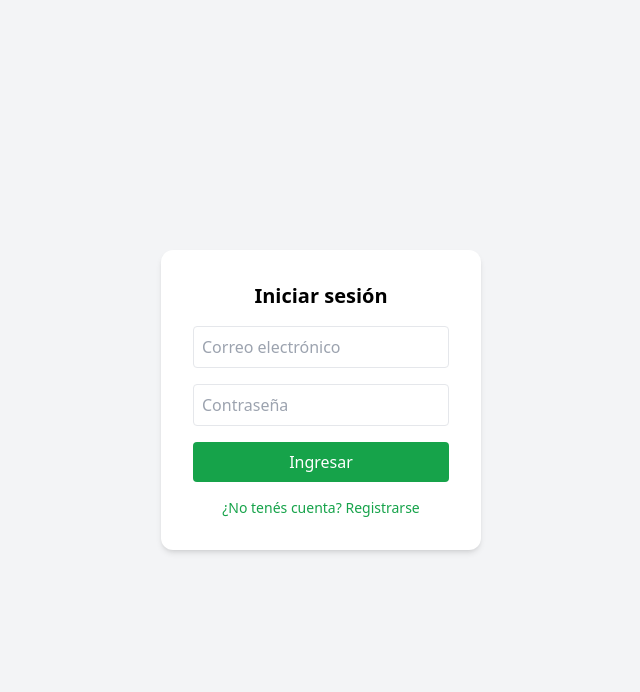
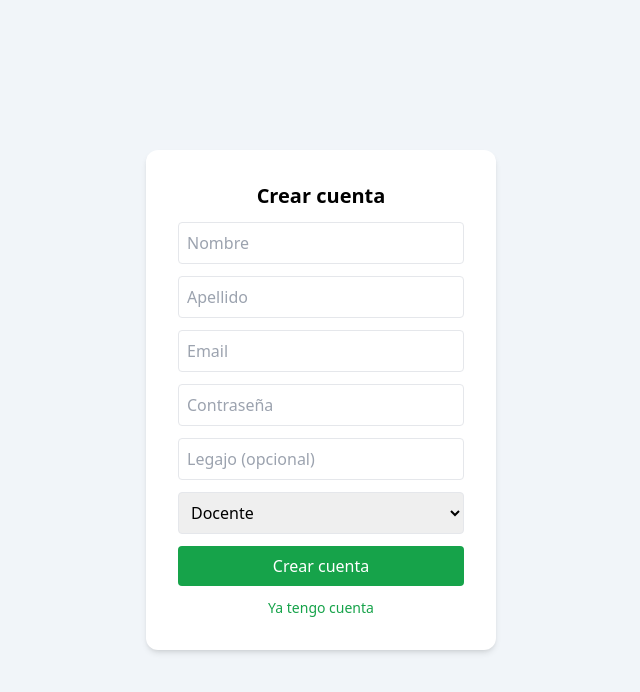
Before and after one commit to DesApp-2026c1-Grupo-2/Frontend, a React app: page /logIn in a window 1280 px wide. Both pictures are taken after a click on the button "¿No tenés cuenta? Registrarse". Shown: the top 692 px of the page, without its empty margins (319-959 px from the left). Built offline with nearby package versions, Linux system fonts and the light colour scheme; the HTML template or start-up script is replaced by a standard one.

Commit message:
Agrega formulario de registro con validaciones

```diff
--- /dev/null
+++ b/src/components/RegistroForm.jsx
@@ -0,0 +1,220 @@
+import { useState } from "react";
+import api from "../api/axios";
+
+function RegistroForm({ onVolverLogin }) {
+  const [form, setForm] = useState({
+    nombre: "",
+    apellido: "",
+    email: "",
+    password: "",
+    legajo: "",
+    rol: "DOCENTE",
+  });
+
+  const [error, setError] = useState("");
+  const [success, setSuccess] = useState("");
+  const [errores, setErrores] = useState({});
+
+  const validarFormulario = () => {
+    const nuevosErrores = {};
+
+    if (!form.nombre.trim()) {
+        nuevosErrores.nombre = "El nombre es obligatorio";
+    }
+
+    if (!form.apellido.trim()) {
+        nuevosErrores.apellido = "El apellido es obligatorio";
+    }
+
+    if (!form.email.trim()) {
+        nuevosErrores.email = "El email es obligatorio";
+    } else if (!/\S+@\S+\.\S+/.test(form.email)) {
+        nuevosErrores.email = "Ingresá un email válido";
+    }
+
+    if (!form.password.trim()) {
+        nuevosErrores.password = "La contraseña es obligatoria";
+    }
+
+    setErrores(nuevosErrores);
+
+    return Object.keys(nuevosErrores).length === 0;
+    };
+
+  const handleChange = (e) => {
+    const { name, value } = e.target;
+
+    setForm({
+        ...form,
+        [name]: value,
+    });
+
+    setErrores((prev) => ({
+        ...prev,
+        [name]: "",
+    }));
+    };
+
+  const handleSubmit = async (e) => {
+    e.preventDefault();
+
+    if (!validarFormulario()) {
+        return;
+    }
+
+    setError("");
+    setSuccess("");
+
+    try {
+      await api.post("/usuarios", form);
+
+      setSuccess("Usuario creado correctamente");
+
+        setForm({
+        nombre: "",
+        apellido: "",
+        email: "",
+        password: "",
+        legajo: "",
+        rol: "DOCENTE",
+        });
+
+        setErrores({});
+
+    } catch (err) {
+        setError(
+        err.response?.data?.message ||
+        "Error al crear usuario"
+        );
+    }
+    };
+
+  return (
+    <form
+      onSubmit={handleSubmit}
+      className="bg-white p-8 rounded-xl shadow-md w-[350px] flex flex-col gap-3"
+    >
+      <h2 className="text-xl font-bold text-center">
+        Crear cuenta
+      </h2>
+
+      {error && (
+        <div className="bg-red-100 text-red-700 p-2 rounded text-sm">
+          {error}
+        </div>
+      )}
+
+      {success && (
+        <div className="bg-green-100 text-green-700 p-2 rounded text-sm">
+          {success}
+        </div>
+      )}
+
+      <input
+        name="nombre"
+        placeholder="Nombre"
+        value={form.nombre}
+        onChange={handleChange}
+        className={`border p-2 rounded ${
+            errores.nombre ? "border-red-500" : ""
+        }`}
+      />
+
+      {errores.nombre && (
+        <p className="text-red-500 text-xs">
+            {errores.nombre}
+        </p>
+        )}
+
+      <input
+        name="apellido"
+        placeholder="Apellido"
+        value={form.apellido}
+        onChange={handleChange}
+        className={`border p-2 rounded ${
+            errores.apellido ? "border-red-500" : ""
+        }`}
+      />
+
+      {errores.apellido && (
+        <p className="text-red-500 text-xs">
+          {errores.apellido}
+        </p>
+      )}
+
+      <input
+        name="email"
+        type="email"
+        placeholder="Email"
+        value={form.email}
+        onChange={handleChange}
+        className={`border p-2 rounded ${
+            errores.email ? "border-red-500" : ""
+        }`}
+      />
+
+      {errores.email && (
+        <p className="text-red-500 text-xs">
+          {errores.email}
+        </p>
+      )}
+
+      <input
+        name="password"
+        type="password"
+        placeholder="Contraseña"
+        value={form.password}
+        onChange={handleChange}
+        className={`border p-2 rounded ${
+            errores.password ? "border-red-500" : ""
+        }`}
+      />
+
+      {errores.password && (
+        <p className="text-red-500 text-xs">
+          {errores.password}
+        </p>
+      )}
+
+      <input
+        name="legajo"
+        placeholder="Legajo (opcional)"
+        className={`border p-2 rounded ${
+            errores.legajo ? "border-red-500" : ""
+        }`}
+        value={form.legajo}
+        onChange={handleChange}
+      />
+
+      <select
+        name="rol"
+        value={form.rol}
+        onChange={handleChange}
+        className={`border p-2 rounded ${
+            errores.rol ? "border-red-500" : ""
+        }`}
+      >
+        <option value="DOCENTE">Docente</option>
+        <option value="PERSONAL">Personal</option>
+        <option value="ADMIN">Administrador</option>
+      </select>
+
+      <button
+        type="submit"
+        className="bg-green-600 text-white py-2 rounded hover:bg-green-700"
+      >
+        Crear cuenta
+      </button>
+
+      <button
+        type="button"
+        onClick={onVolverLogin}
+        className="text-green-600 text-sm hover:underline"
+      >
+        Ya tengo cuenta
+      </button>
+    </form>
+  );
+}
+
+export default RegistroForm;
--- a/src/pages/logIn.jsx
+++ b/src/pages/logIn.jsx
@@ -2,12 +2,16 @@ import { useState } from "react";
 import { useNavigate } from "react-router-dom";
 import { useAuth } from "../context/AuthContext";
 import api from "../api/axios";
+import RegistroForm from "../components/RegistroForm";
+
 
 function Login() {
   const [email, setEmail] = useState("");
   const [password, setPassword] = useState("");
   const [error, setError] = useState(null);
   const [loading, setLoading] = useState(false);
+  const [mostrarRegistro, setMostrarRegistro] = useState(false);
+
   const navigate = useNavigate();
   const { login } = useAuth();
 
@@ -41,13 +45,17 @@ function Login() {
   };
 
   return (
-    <div className="w-full h-screen flex items-center justify-center bg-gray-100">
+  <div className="min-h-screen flex items-center justify-center bg-slate-100">
 
+    {mostrarRegistro ? (
+      <RegistroForm
+        onVolverLogin={() => setMostrarRegistro(false)}
+      />
+    ) : (
       <form
         onSubmit={handleLogin}
         className="bg-white p-8 rounded-xl shadow-md w-[320px] flex flex-col gap-4"
       >
-
         <h2 className="text-xl font-bold text-center">
           Iniciar sesión
         </h2>
@@ -58,7 +66,6 @@ function Login() {
           </div>
         )}
 
-        {/* EMAIL */}
         <input
           type="email"
           placeholder="Correo electrónico"
@@ -67,7 +74,6 @@ function Login() {
           onChange={(e) => setEmail(e.target.value)}
         />
 
-        {/* PASSWORD */}
         <input
           type="password"
           placeholder="Contraseña"
@@ -76,7 +82,6 @@ function Login() {
           onChange={(e) => setPassword(e.target.value)}
         />
 
-        {/* BOTÓN LOGIN */}
         <button
           type="submit"
           disabled={loading}
@@ -85,19 +90,18 @@ function Login() {
           {loading ? "Ingresando..." : "Ingresar"}
         </button>
 
-        {/* registrar pero no funciona */}
         <button
           type="button"
-          onClick={() => alert("Registro aún no disponible")}
+          onClick={() => setMostrarRegistro(true)}
           className="text-sm text-green-600 hover:underline"
         >
           ¿No tenés cuenta? Registrarse
         </button>
+      </form>
+    )}
 
-      </form>
-
-    </div>
-  );
+  </div>
+);
 }
 
 export default Login;
--- a/src/router/AppRouter.jsx
+++ b/src/router/AppRouter.jsx
@@ -26,11 +26,6 @@ function AppRouter() {
           {/* RUTAS PROTEGIDAS Y CON NAVBAR */}
           <Route element={<PrivateRoute />}>
             <Route element={<Layout />}>
-              {/*<Route path="/*" element={<Dashboard />} />
-              <Route path="/laboratorios/mb" element={<LaboratoriosMB />} />
-              <Route path="/laboratorios/hc" element={<LaboratoriosHC />} />
-              <Route path="/laboratorios/ma" element={<LaboratoriosMA />} />
-              <Route path="/laboratorios/sm" element={<LaboratoriosSM />} />//*/}
               <Route path="/" element={<Edificios />} /> {/* primer vista del administrador?????? */}
               <Route path="/edificios/:id/laboratorios" element={<Laboratorios />} /> {/* laboratorios de un edificio específico */}
               <Route path="/edificios" element={<Edificios />} />
```
